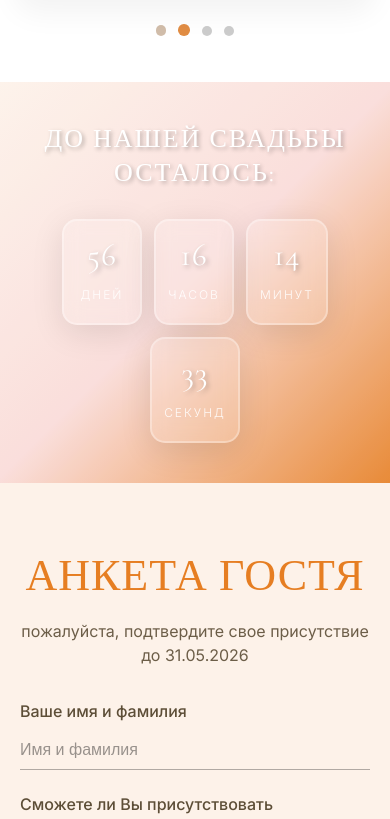
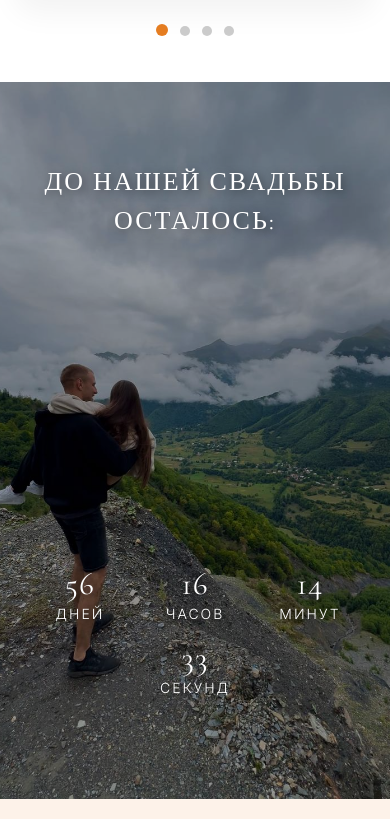
Before and after one commit to wedding-love/vladislav-kseniya, a plain HTML site: page index.html in a window 390 px wide. Shown: the part 7694-8513 px from the top of the page. Drawn offline with nearby package versions, Linux system fonts and the light colour scheme.

Commit message:
Update index.html

```diff
--- a/index.html
+++ b/index.html
@@ -26,7 +26,7 @@
     h1, h2, h3, .hero .names, .date, .love, .title, .month, .location h2, .timing h2,
     .dresscode-section h2, .details-section h2, .rsvp h2, .wedding-block h1,
     .contacts-block h2, .invite, .names-sign, .music-text, .time, .sub, .subtitle,
-    .timer span.timer-number, .calendar-date {
+    .timer span, .calendar-date {
       font-family: 'Cormorant Garamond', serif;
       font-weight: 300;
       letter-spacing: 1px;
@@ -180,7 +180,6 @@
     .invite-block {
       background: #ffffff;
       text-align: center;
-      padding: 60px 20px;
     }
     .frame {
       background: #fff;
@@ -195,7 +194,7 @@
       transform: translateY(-5px);
     }
     .frame img {
-      /* УВЕЛИЧЕННОЕ ФОТО */
+      /* Увеличенное вертикальное фото */
       width: 380px;
       height: 480px;
       object-fit: cover;
@@ -494,87 +493,69 @@
     }
     .dot.active { background: #e67e22; width: 12px; height: 12px; }
 
-    /* ===== ТАЙМЕР "ДО СВАДЬБЫ" ===== */
+    /* ===== ТАЙМЕР "ДО СВАДЬБЫ" (ВОЗВРАЩЕН С ФОНОВЫМ ИЗОБРАЖЕНИЕМ) ===== */
     .wedding-block {
       position: relative;
+      height: 85vh;
       min-height: 500px;
-      background: linear-gradient(135deg, #fdf2e9 0%, #fadbd8 50%, #e67e22 100%);
+      background: url('таймер.jpg') center/cover no-repeat;
       color: white;
       display: flex;
-      align-items: center;
+      align-items: flex-start;
       justify-content: center;
       text-align: center;
-      padding: 40px 20px;
-      overflow: hidden;
+      padding: 0;
     }
-
-    /* Декоративные элементы фона */
-    .wedding-block::before {
-      content: '';
+    .wedding-block .overlay {
       position: absolute;
-      top: 0;
-      left: 0;
-      right: 0;
-      bottom: 0;
-      background: rgba(255, 255, 255, 0.1);
-      backdrop-filter: blur(0px);
-      z-index: 0;
+      inset: 0;
+      background: rgba(0, 0, 0, 0.4);
+      z-index: 1;
     }
-
     .wedding-block .content {
       position: relative;
       z-index: 2;
       width: 100%;
-      max-width: 800px;
+      padding: 50px 20px;
+      display: flex;
+      flex-direction: column;
+      justify-content: space-between;
+      height: 100%;
     }
-
     .wedding-block h1 {
+      margin-top: 30px;
       font-size: clamp(32px, 7vw, 48px);
       letter-spacing: 2px;
       font-weight: 400;
-      margin-bottom: 50px;
-      text-shadow: 2px 2px 4px rgba(0,0,0,0.3);
-      line-height: 1.3;
+      text-shadow: 2px 2px 8px rgba(0,0,0,0.5);
     }
-
     .wedding-block .timer {
+      width: 100%;
       display: flex;
       justify-content: center;
-      gap: 30px;
+      gap: 40px;
+      margin-bottom: 50px;
       flex-wrap: wrap;
     }
-
-    .wedding-block .timer .timer-item {
-      background: rgba(255, 255, 255, 0.15);
-      backdrop-filter: blur(10px);
-      border-radius: 20px;
-      padding: 30px 25px;
-      min-width: 140px;
+    .wedding-block .timer div {
       text-align: center;
-      border: 2px solid rgba(255, 255, 255, 0.3);
-      box-shadow: 0 8px 32px rgba(0, 0, 0, 0.1);
-      transition: transform 0.3s ease;
+      background: none;
+      padding: 0;
+      min-width: 100px;
     }
-
-    .wedding-block .timer .timer-item:hover {
-      transform: translateY(-5px);
-    }
-
-    .wedding-block .timer span.timer-number {
+    .wedding-block .timer span {
       font-size: 56px;
       font-weight: 400;
       display: block;
-      text-shadow: 2px 2px 5px rgba(0,0,0,0.3);
-      line-height: 1;
-      margin-bottom: 10px;
+      text-shadow: 2px 2px 8px rgba(0,0,0,0.5);
+      line-height: 1.1;
     }
-
     .wedding-block .timer small {
       font-size: 14px;
       letter-spacing: 2px;
       text-transform: uppercase;
       font-weight: 300;
-      opacity: 0.9;
+      text-shadow: 1px 1px 4px rgba(0,0,0,0.5);
     }
 
     /* ===== КОНТАКТЫ (ОРАНЖЕВЫЙ АКЦЕНТ) ===== */
@@ -732,13 +713,6 @@
         height: 40px;
         font-size: 24px;
       }
-      .wedding-block .timer .timer-item {
-        min-width: 120px;
-        padding: 25px 20px;
-      }
-      .wedding-block .timer span.timer-number {
-        font-size: 46px;
-      }
       .invite-block h2 {
         font-size: 36px;
       }
@@ -764,16 +738,8 @@
         width: 280px;
         height: 360px;
       }
-      .wedding-block .timer {
-        gap: 20px;
-      }
-      .wedding-block .timer .timer-item {
-        min-width: 100px;
-        padding: 20px 15px;
-      }
-      .wedding-block .timer span.timer-number {
-        font-size: 38px;
-      }
+      .wedding-block .timer span { font-size: 40px; }
+      .wedding-block .timer { gap: 20px; }
       .polaroid-card img {
         width: 120px;
         height: 150px;
@@ -796,7 +762,6 @@
       .colors { gap: 15px; }
       .colors span { width: 50px; height: 50px; }
     }
-
     @media (max-width: 480px) {
       .photo img {
         width: 130px;
@@ -817,27 +782,9 @@
         width: 240px;
         height: 310px;
       }
-      .wedding-block {
-        min-height: 400px;
-      }
-      .wedding-block .timer {
-        gap: 12px;
-      }
-      .wedding-block .timer .timer-item {
-        min-width: 80px;
-        padding: 18px 12px;
-        border-radius: 15px;
-      }
-      .wedding-block .timer span.timer-number {
-        font-size: 32px;
-      }
-      .wedding-block .timer small {
-        font-size: 12px;
-      }
-      .wedding-block h1 {
-        font-size: 26px;
-        margin-bottom: 30px;
-      }
+      .wedding-block .timer span { font-size: 32px; }
+      .wedding-block .timer { gap: 15px; }
+      .wedding-block h1 { font-size: 26px; }
       .heart-number { width: 42px; height: 42px; }
       .heart-number i { font-size: 42px; }
       .heart-number span { font-size: 16px; }
@@ -1002,27 +949,16 @@
   <div class="slider-dots" id="sliderDots"></div>
 </section>
 
-<!-- ТАЙМЕР ДО СВАДЬБЫ -->
+<!-- ТАЙМЕР ДО СВАДЬБЫ (ВОЗВРАЩЕН ИСХОДНЫЙ ДИЗАЙН) -->
 <section class="wedding-block">
+  <div class="overlay"></div>
   <div class="content">
     <h1>ДО НАШЕЙ СВАДЬБЫ<br>ОСТАЛОСЬ:</h1>
     <div class="timer">
-      <div class="timer-item">
-        <span class="timer-number" id="weddingDays">0</span>
-        <small>ДНЕЙ</small>
-      </div>
-      <div class="timer-item">
-        <span class="timer-number" id="weddingHours">0</span>
-        <small>ЧАСОВ</small>
-      </div>
-      <div class="timer-item">
-        <span class="timer-number" id="weddingMinutes">0</span>
-        <small>МИНУТ</small>
-      </div>
-      <div class="timer-item">
-        <span class="timer-number" id="weddingSeconds">0</span>
-        <small>СЕКУНД</small>
-      </div>
+      <div><span id="weddingDays">0</span><small>ДНЕЙ</small></div>
+      <div><span id="weddingHours">0</span><small>ЧАСОВ</small></div>
+      <div><span id="weddingMinutes">0</span><small>МИНУТ</small></div>
+      <div><span id="weddingSeconds">0</span><small>СЕКУНД</small></div>
     </div>
   </div>
 </section>
@@ -1087,46 +1023,34 @@
     toggleBtn.innerHTML = audio.paused ? '<i class="fas fa-play"></i>' : '<i class="fas fa-pause"></i>';
   }
   toggleBtn.addEventListener('click', () => {
-    if (audio.paused) {
-      audio.play().catch(e => console.log('Автовоспроизведение заблокировано браузером'));
-    } else {
-      audio.pause();
-    }
+    if (audio.paused) audio.play().catch(e => console.log);
+    else audio.pause();
     updateButtonIcon();
   });
   updateButtonIcon();
-
-  // Обработчик для обновления иконки при воспроизведении
-  audio.addEventListener('play', updateButtonIcon);
-  audio.addEventListener('pause', updateButtonIcon);
+  audio.addEventListener('ended', () => { if (audio.loop) audio.play(); });
 
   // Таймер до 26 июня 2026
   const weddingDate = new Date("2026-06-26T00:00:00").getTime();
-
   function updateWeddingTimer() {
     const now = new Date().getTime();
     const diff = weddingDate - now;
-
     if (diff <= 0) {
       document.getElementById("weddingDays").innerText = "0";
-      document.getElementById("weddingHours").innerText = "00";
-      document.getElementById("weddingMinutes").innerText = "00";
-      document.getElementById("weddingSeconds").innerText = "00";
+      document.getElementById("weddingHours").innerText = "0";
+      document.getElementById("weddingMinutes").innerText = "0";
+      document.getElementById("weddingSeconds").innerText = "0";
       return;
     }
-
     const days = Math.floor(diff / (1000 * 60 * 60 * 24));
-    const hours = Math.floor((diff % (1000 * 60 * 60 * 24)) / (1000 * 60 * 60));
-    const minutes = Math.floor((diff % (1000 * 60 * 60)) / (1000 * 60));
-    const seconds = Math.floor((diff % (1000 * 60)) / 1000);
-
+    const hours = Math.floor((diff / (1000 * 60 * 60)) % 24);
+    const minutes = Math.floor((diff / (1000 * 60)) % 60);
+    const seconds = Math.floor((diff / 1000) % 60);
     document.getElementById("weddingDays").innerText = days;
-    document.getElementById("weddingHours").innerText = hours.toString().padStart(2, '0');
-    document.getElementById("weddingMinutes").innerText = minutes.toString().padStart(2, '0');
-    document.getElementById("weddingSeconds").innerText = seconds.toString().padStart(2, '0');
+    document.getElementById("weddingHours").innerText = hours < 10 ? "0"+hours : hours;
+    document.getElementById("weddingMinutes").innerText = minutes < 10 ? "0"+minutes : minutes;
+    document.getElementById("weddingSeconds").innerText = seconds < 10 ? "0"+seconds : seconds;
   }
-
-  // Запускаем таймер и обновляем каждую секунду
   setInterval(updateWeddingTimer, 1000);
   updateWeddingTimer();
 
@@ -1138,51 +1062,30 @@
   const dotsContainer = document.getElementById('sliderDots');
   let currentIndex = 0;
   const totalSlides = slides.length;
-
   function updateSlider() {
     sliderWrapper.style.transform = `translateX(-${currentIndex * 100}%)`;
-    document.querySelectorAll('.dot').forEach((dot, idx) => {
-      dot.classList.toggle('active', idx === currentIndex);
-    });
+    document.querySelectorAll('.dot').forEach((dot, idx) => { dot.classList.toggle('active', idx === currentIndex); });
   }
-
   function createDots() {
     dotsContainer.innerHTML = '';
     for (let i = 0; i < totalSlides; i++) {
       const dot = document.createElement('span');
       dot.classList.add('dot');
       if (i === currentIndex) dot.classList.add('active');
-      dot.addEventListener('click', () => {
-        currentIndex = i;
-        updateSlider();
-      });
+      dot.addEventListener('click', () => { currentIndex = i; updateSlider(); });
       dotsContainer.appendChild(dot);
     }
   }
-
-  prevBtn.addEventListener('click', () => {
-    currentIndex = (currentIndex - 1 + totalSlides) % totalSlides;
-    updateSlider();
-  });
-
-  nextBtn.addEventListener('click', () => {
-    currentIndex = (currentIndex + 1) % totalSlides;
-    updateSlider();
-  });
-
+  prevBtn.addEventListener('click', () => { currentIndex = (currentIndex - 1 + totalSlides) % totalSlides; updateSlider(); });
+  nextBtn.addEventListener('click', () => { currentIndex = (currentIndex + 1) % totalSlides; updateSlider(); });
   createDots();
-
-  // Автопрокрутка слайдера каждые 5 секунд
-  setInterval(() => {
-    currentIndex = (currentIndex + 1) % totalSlides;
-    updateSlider();
-  }, 5000);
 
   // Форма RSVP
   const rsvpForm = document.getElementById('rsvpForm');
   rsvpForm.addEventListener('submit', (e) => {
     // Не блокируем стандартное поведение, чтобы Formspree мог обработать
-    alert('Спасибо! Ваш ответ отправлен. Мы свяжемся с вами для подтверждения.');
+    // но можно добавить алерт как дополнительное уведомление
+    alert('Спасибо! Ваш ответ отправляется...');
   });
 </script>
 </body>
```
